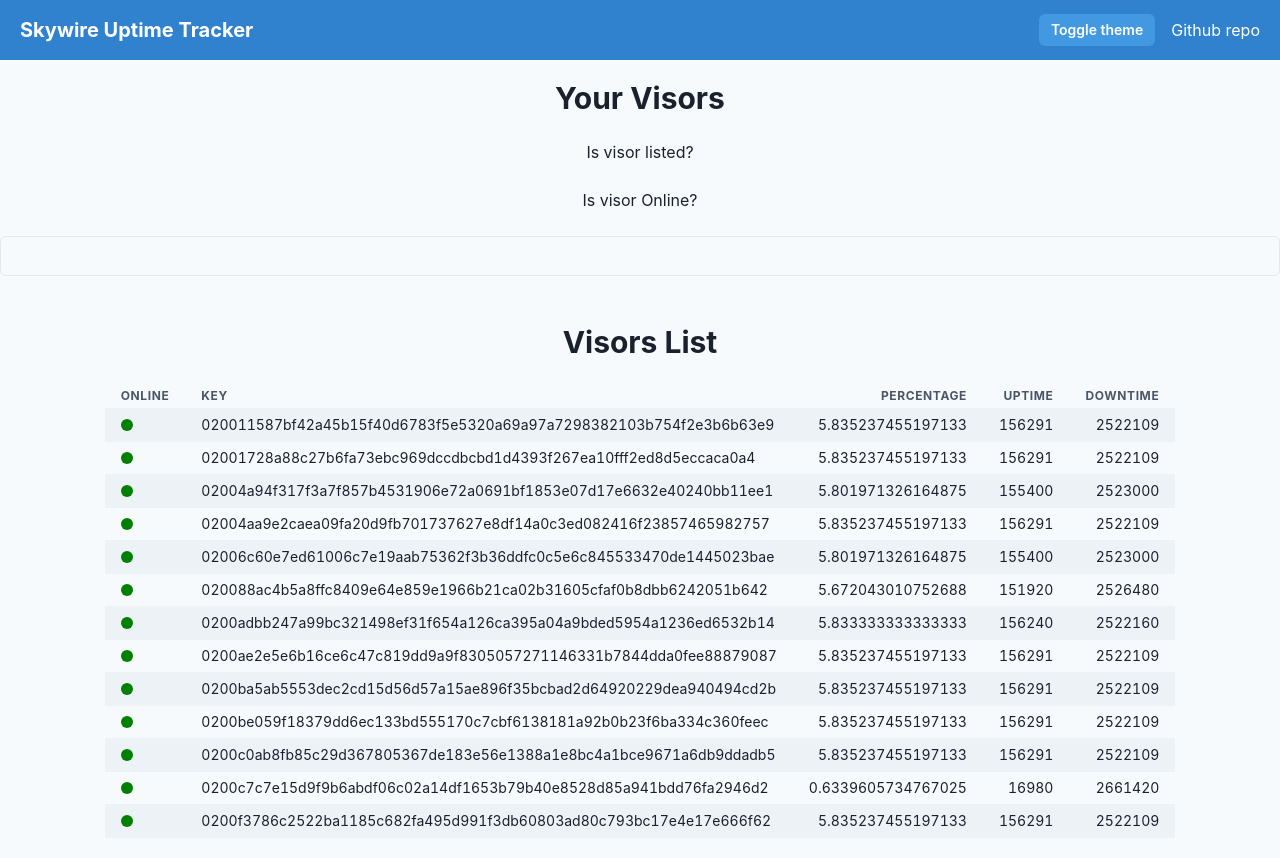
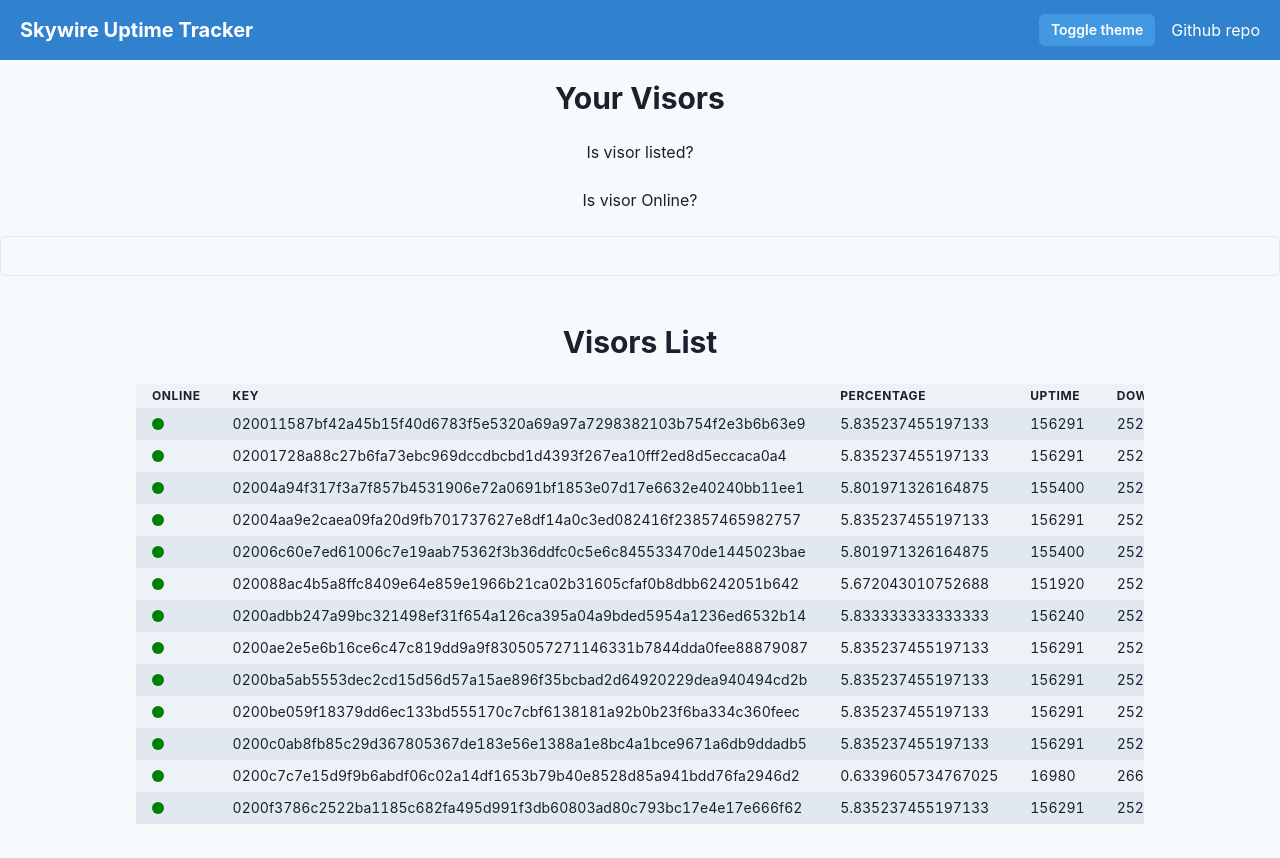
Before and after one commit to madeinchema/skywire-uptime-tracker, a Next.js app: page / in a window 1280 px wide. Built offline with nearby package versions, Linux system fonts and the light colour scheme.

Commit message:
add Container, use custom Table variant, wrap Th with Tr

```diff
--- a/components/VisorsUptimeTable.tsx
+++ b/components/VisorsUptimeTable.tsx
@@ -1,20 +1,31 @@
-import { Table, Thead, Tbody, Tr, Th, Td, Box } from '@chakra-ui/react';
+import {
+  Table,
+  Thead,
+  Tbody,
+  Tr,
+  Th,
+  Td,
+  Box,
+  Container,
+} from '@chakra-ui/react';
 import { VisorUptime } from '../interfaces';
 
 type Props = {
   dataSource: VisorUptime[] | undefined;
 };
 
-const VisorsUptimeTable = ({ dataSource }: Props) => {
-  return (
-    <Box overflowX="auto" maxWidth="100%">
-      <Table size="sm" variant="striped">
+const VisorsUptimeTable = ({ dataSource }: Props) => (
+  <Container px={2} maxW="container.lg">
+    <Box overflowX="auto" width="100%">
+      <Table size="sm" variant="custom">
         <Thead>
+          <Tr>
             <Th width="80px">Online</Th>
             <Th>Key</Th>
             <Th isNumeric>Percentage</Th>
             <Th isNumeric>Uptime</Th>
             <Th isNumeric>Downtime</Th>
+          </Tr>
         </Thead>
         <Tbody>
           {dataSource &&
@@ -37,7 +48,7 @@ const VisorsUptimeTable = ({ dataSource }: Props) => {
         </Tbody>
       </Table>
     </Box>
+  </Container>
 );
-};
 
 export default VisorsUptimeTable;
```
Lines whose indentation alone changed are shown as unchanged.
